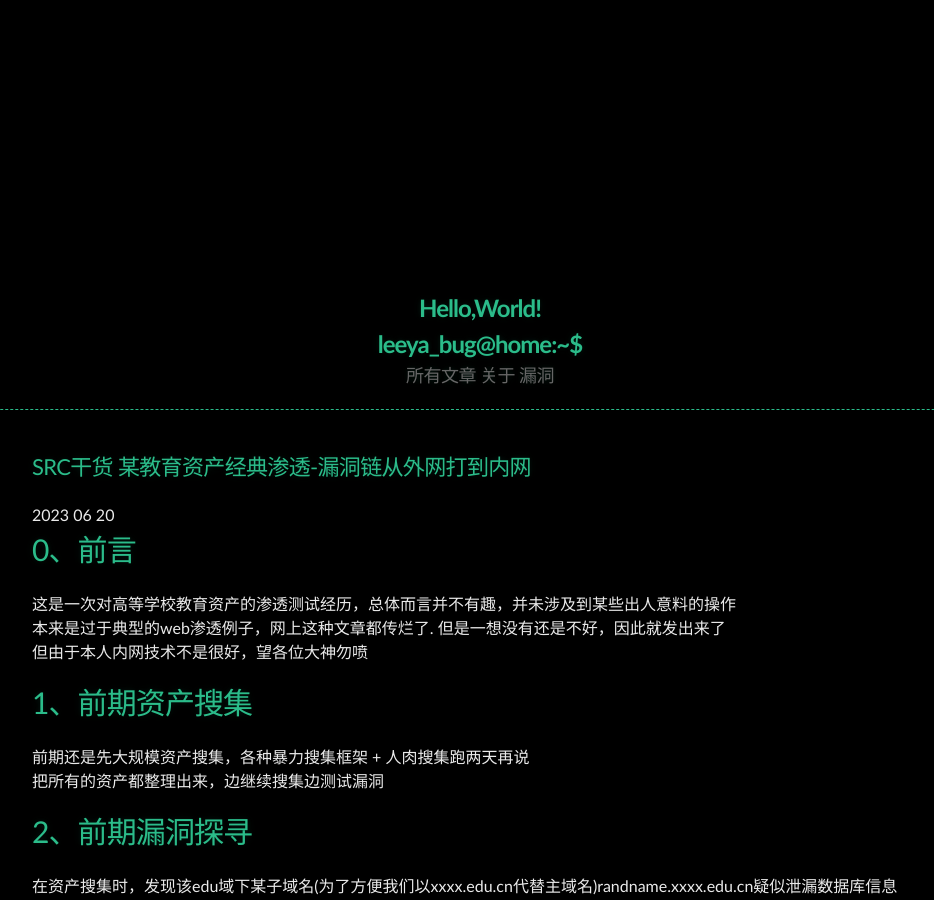
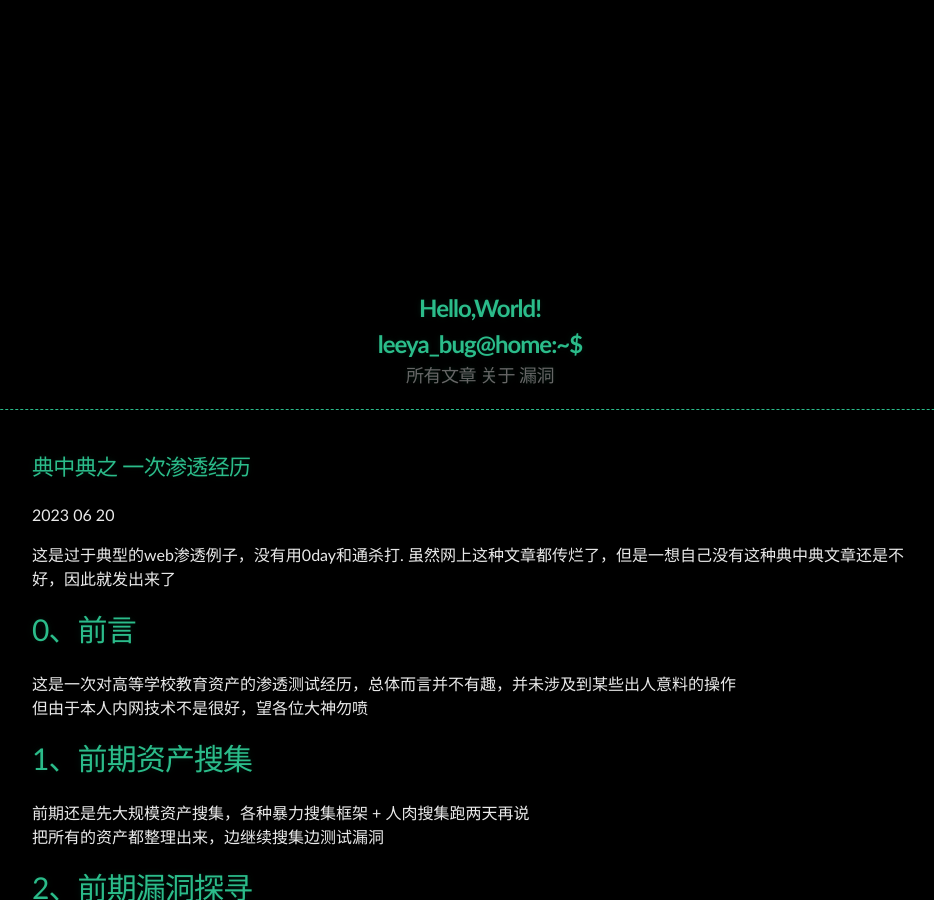
Before and after one commit to Leeyangee/leeyangee.github.io, a Jekyll site: the page built from _posts/2023-06-20-典中典之 一次渗透经历.md, in a window 1280 px wide and 900 px high. Shown: the whole window, without its empty margins (160-1094 px from the left). Built offline with Jekyll 4.4.1, drawn with Linux system fonts in a browser that asks for light colours.

Commit message:
Update and rename 2023-06-20-SRC干货 某教育资产经典渗透-漏洞链从外网打到内网.md to 2023-06-20-典中典之 一次渗透经历.md

```diff
--- a/_posts/2023-06-20-SRC干货 某教育资产经典渗透-漏洞链从外网打到内网.md
+++ b/_posts/2023-06-20-典中典之 一次渗透经历.md
@@ -1,13 +1,13 @@
 ---
-title: SRC干货 某教育资产经典渗透-漏洞链从外网打到内网
+title: 典中典之 一次渗透经历
 published: true
 ---
 
+这是过于典型的web渗透例子，没有用0day和通杀打. 虽然网上这种文章都传烂了，但是一想自己没有这种典中典文章还是不好，因此就发出来了
 
 # [](#header-1)0、前言
 
 这是一次对高等学校教育资产的渗透测试经历，总体而言并不有趣，并未涉及到某些出人意料的操作
-本来是过于典型的web渗透例子，网上这种文章都传烂了. 但是一想没有还是不好，因此就发出来了
 但由于本人内网技术不是很好，望各位大神勿喷
 
 # [](#header-1)1、前期资产搜集
```
